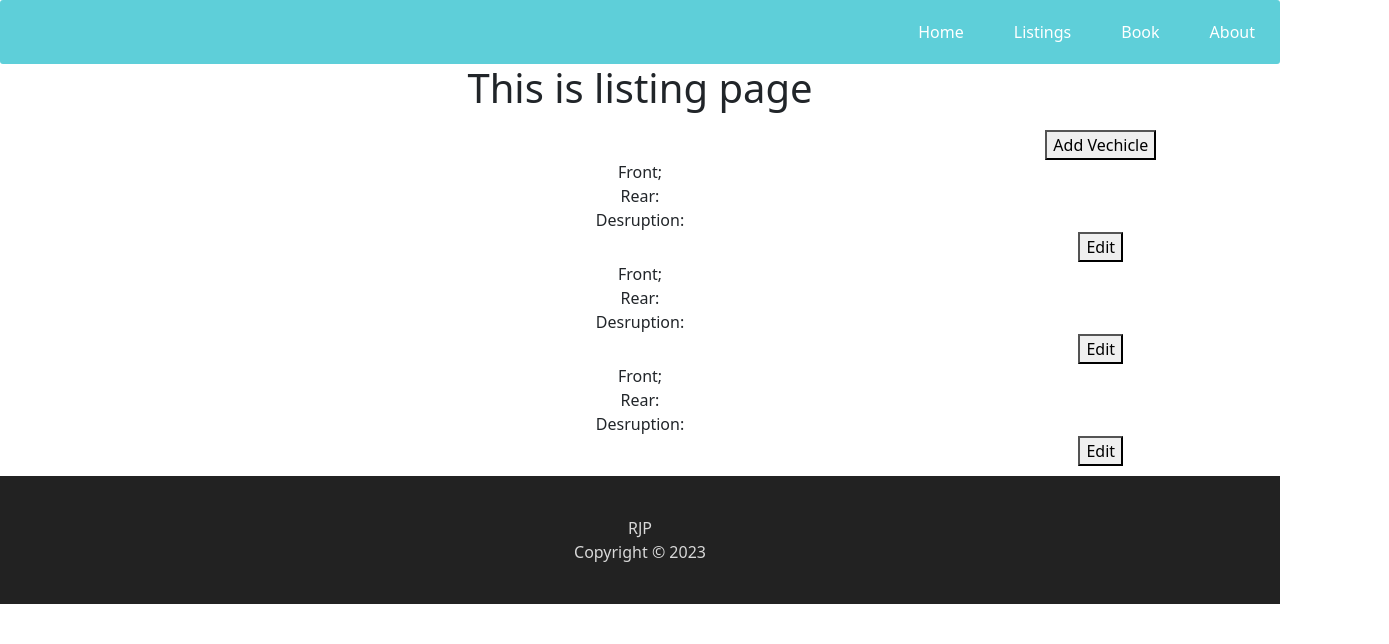
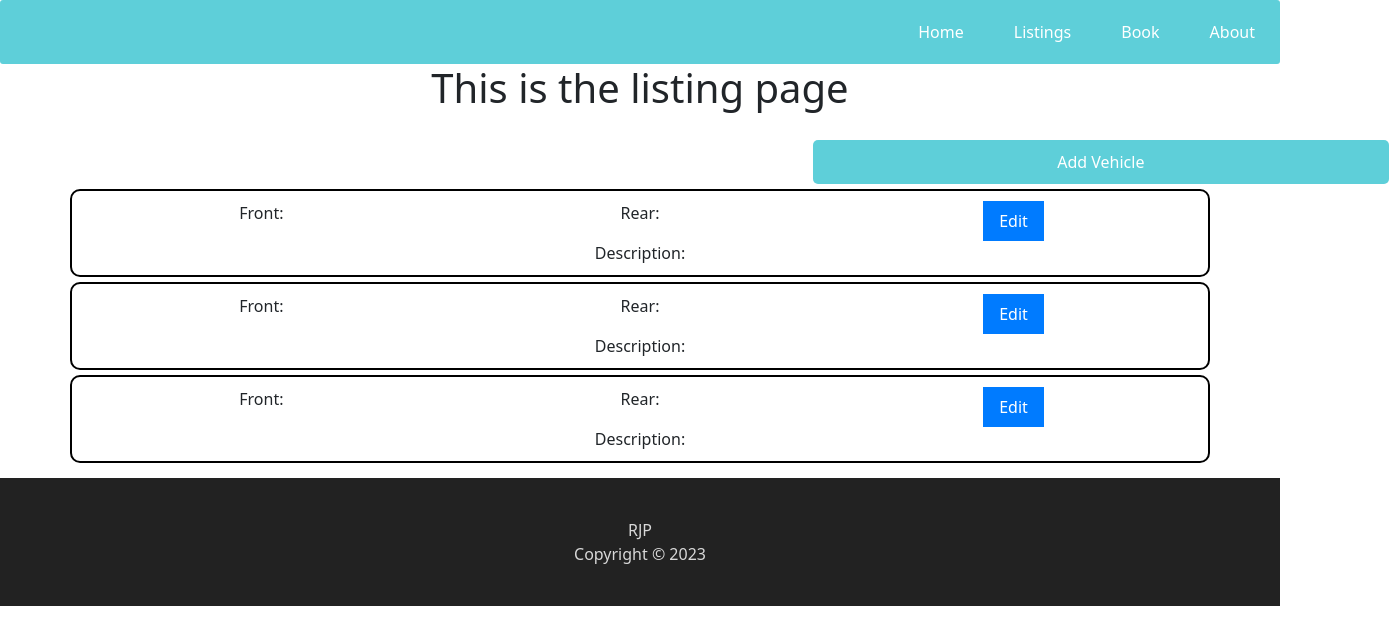
Before and after one commit to RJP-Cab302/FrontEnd, a React (Create React App) app in the folder parking-app/: page /listing in a window 1280 px wide. Shown: the top 644 px of the page, 1389 px wide, since content can reach past the window. Built offline with nearby package versions, Linux system fonts and the light colour scheme.

Commit message:
added modal and fixed vehicle styling

```diff
--- a/parking-app/src/components/Vehicle.jsx
+++ b/parking-app/src/components/Vehicle.jsx
@@ -1,8 +1,7 @@
 import React from "react";
 import './vehicle.css'
 import { useState } from "react";
-export default function Vechicle(props)
-{
+export default function Vechicle(props) {
   const [front, setFront] = useState('');
   const [rear, setRear] = useState('');
   const [description, setDescription] = useState('');
@@ -25,6 +24,7 @@ export default function Vechicle(props)
   const handleSaveClick = () => {
     setIsEditing(false);
   };
+
   const handleCancelClick = () => {
     setIsEditing(false);
   };
@@ -32,30 +32,57 @@ export default function Vechicle(props)
   if (isEditing) {
     return (
       <div>
+        <div className="container">
+          <div className="row">
+            <div className="col">
+              <div>
                 <span>Front</span>
+              </div>
               <input type="text" value={front} onChange={changeFront} />
-        <div>
+            </div>
+            <div className="col">
               <div>
                 <span>Rear</span>
+              </div>
               <input type="text" value={rear} onChange={changeRear} />
             </div>
+          </div>
+          <div className="row">
+            <div className="col">
               <div>
                 <span>Description</span>
+              </div>
               <input type="text" value={description} onChange={changeDescription} />
             </div>
+            <div className="col align-items-end"> {/* Add class "align-items-end" to align child elements to bottom */}
               <button onClick={handleSaveClick}>Save</button>
+              <button onClick={handleCancelClick}>Cancel</button>
             </div>
-        <button onClick={handleSaveClick}>Cancel</button>
+          </div>
+        </div>
       </div>
     );
   }
-
   return (
     <div>
-      <span>Front; {front}</span>
-     <div> <span>Rear:{rear}</span></div>
-      <div> <span>Desruption:{description}</span></div>
+      <div className="container">
+        <div className="row">
+          <div className="col">
+            <span>Front: {front}</span>
+          </div>
+          <div className="col">
+            <span>Rear: {rear}</span>
+          </div>
+          <div className="col align-items-end"> {/* Add class "align-items-end" to align child elements to bottom */}
             <button onClick={handleEditClick}>Edit</button>
+          </div>
+        </div>
+        <div className="row">
+          <div className="col">
+            <span>Description: {description}</span>
+          </div>
+        </div>
+      </div>
     </div>
   );
 }
--- a/parking-app/src/components/vehicle.css
+++ b/parking-app/src/components/vehicle.css
@@ -1,11 +1,54 @@
-.main-vehicle{
-    padding: 1px;
+.container{
+    padding: 10px;
     border: 2px solid black;
     margin: 5px;
     border-radius:10px ;
+
+
 }
-.main-vehicle Button {
+/* .row{
+        border: 2px solid rgb(207, 29, 29);
+        margin: 5px;
+        border-radius: 10px;
+}
+.col{
+    border: 2px solid rgb(35, 32, 217);
+        margin: 5px;
+        border-radius: 10px;
+} */
+/* .container Button {
     position: relative;
-    left: 30%;
+    left: 35%;
     margin-top: 10px;
+} */
+
+/* Align child elements to bottom */
+.align-items-end {
+    display: flex;
 }
+
+/* Style buttons */
+button {
+    background-color: #007bff;
+    color: #fff;
+    border: none;
+    padding: 0.5rem 1rem;
+    margin-right: 1rem;
+    border-radius: 0.25rem;
+    cursor: pointer;
+    transition: background-color 0.2s ease-in-out;
+}
+
+button:hover {
+    background-color: #0069d9;
+}
+
+button:focus {
+    outline: none;
+    box-shadow: 0 0 0 0.2rem rgba(0, 123, 255, 0.5);
+}
+.col input[type="text"],
+.col span {
+    word-wrap: break-word;
+    /* Allow words to break and wrap to the next line */
+}
--- a/parking-app/src/pages/listingpage.jsx
+++ b/parking-app/src/pages/listingpage.jsx
@@ -1,22 +1,82 @@
-import React from "react";
+import React, { useState } from "react";
 import '../styles/listingpage.css'
 import Vehicle from "../components/Vehicle";
-export default function ListingPage()
-{
-    const vehicleData = [
+import { Modal, Button, Form } from "react-bootstrap";
+
+export default function ListingPage() {
+  const [vehicleList, setVehicleList] = useState([
     { front: '1234', rear: '1234', description: 'A powerful pickup truck' },
     { front: '2222', rear: '2222', description: 'A reliable sedan' },
     { front: '3322', rear: '3322', description: 'A sleek sports car' }
-];
-    return(
-        <div>   <h1>This is listing page</h1>
+  ]);
+
+  const [showModal, setShowModal] = useState(false);
+  const [newVehicle, setNewVehicle] = useState({ front: '', rear: '', description: '' });
+
+  const handleAddVehicle = () => {
+    setShowModal(true);
+  };
+
+  const handleCloseModal = () => {
+    setShowModal(false);
+    setNewVehicle({ front: '', rear: '', description: '' });
+  };
+
+  const handleSaveVehicle = () => {
+    setVehicleList([...vehicleList, newVehicle]);
+    handleCloseModal();
+  };
+
+  const handleChangeFront = (event) => {
+    setNewVehicle({ ...newVehicle, front: event.target.value });
+  };
+
+  const handleChangeRear = (event) => {
+    setNewVehicle({ ...newVehicle, rear: event.target.value });
+  };
+
+  const handleChangeDescription = (event) => {
+    setNewVehicle({ ...newVehicle, description: event.target.value });
+  };
+
+  return (
+    <div>
+      <h1>This is the listing page</h1>
       <div className="main">
-            <button>Add Vechicle</button>
-
-           {vehicleData.map((vehicle, index) => (
+        <Button onClick={handleAddVehicle}>Add Vehicle</Button>
+        {vehicleList.map((vehicle, index) => (
           <Vehicle key={index} front={vehicle.front} rear={vehicle.rear} description={vehicle.description} />
         ))}
       </div>
+      <Modal show={showModal} onHide={handleCloseModal}>
+        <Modal.Header closeButton>
+          <Modal.Title>Add Vehicle</Modal.Title>
+        </Modal.Header>
+        <Modal.Body>
+          <Form>
+            <Form.Group controlId="formFront">
+              <Form.Label>Front</Form.Label>
+              <Form.Control type="text" placeholder="Enter front" value={newVehicle.front} onChange={handleChangeFront} />
+            </Form.Group>
+            <Form.Group controlId="formRear">
+              <Form.Label>Rear</Form.Label>
+              <Form.Control type="text" placeholder="Enter rear" value={newVehicle.rear} onChange={handleChangeRear} />
+            </Form.Group>
+            <Form.Group controlId="formDescription">
+              <Form.Label>Description</Form.Label>
+              <Form.Control type="text" placeholder="Enter description" value={newVehicle.description} onChange={handleChangeDescription} />
+            </Form.Group>
+          </Form>
+        </Modal.Body>
+        <Modal.Footer>
+          <Button variant="secondary" onClick={handleCloseModal}>
+            Cancel
+          </Button>
+          <Button variant="primary" onClick={handleSaveVehicle}>
+            Save
+          </Button>
+        </Modal.Footer>
+      </Modal>
     </div>
   );
 }
```
Lines whose indentation alone changed are shown as unchanged.
